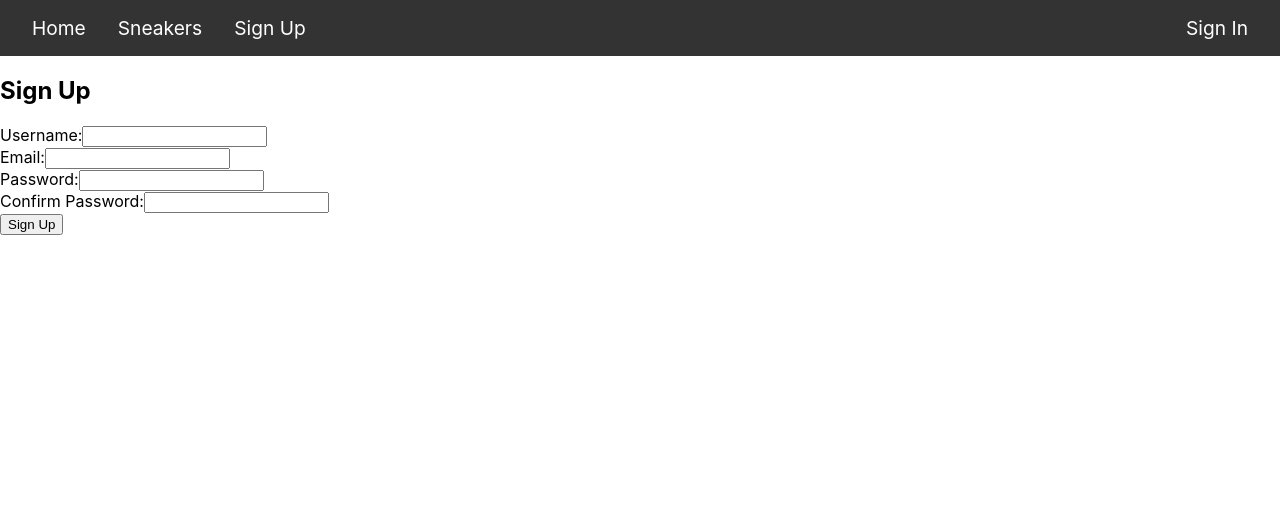
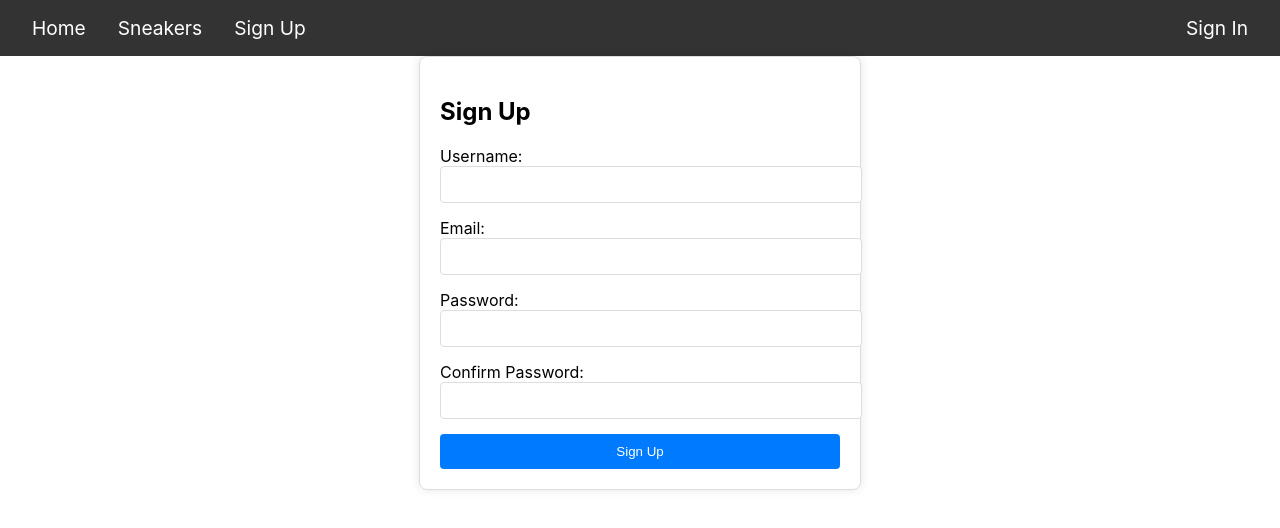
Before and after one commit to jakebroffman/phase-4-project, a React (Create React App) app in the folder client/: page /signup in a window 1280 px wide. Shown: the top 528 px of the page. Built offline with nearby package versions, Linux system fonts and the light colour scheme.

Commit message:
update css for sneakerpage and sneakerdetail component:

```diff
--- a/client/src/index.css
+++ b/client/src/index.css
@@ -66,16 +66,22 @@ code {
   display: flex;
   flex-wrap: wrap;
   gap: 20px;
+  justify-content: center;
 }
 
 .sneaker-card {
-  background-color: #fff;
+  text-align: center;
+  margin: 20px;
+  width: 300px;
+  height: 400px;
+  padding: 10px;
   border: 1px solid #ddd;
   border-radius: 8px;
-  padding: 15px;
   box-shadow: 0 0 10px rgba(0, 0, 0, 0.1);
-  transition: transform 0.3s ease-in-out;
-  text-align: center; /* Center text */
+  text-decoration: none;
+  color: #333;
+  display: block;
+  overflow: hidden;
 }
 
 .sneaker-card:hover {
@@ -96,8 +102,9 @@ code {
 }
 
 .sneaker-card img {
-  max-width: 75%;
+  max-width: 100%;
   height: auto;
+  max-height: 70%;
   border-radius: 4px;
 }
 
@@ -174,3 +181,64 @@ code {
   height: auto;
   border-radius: 4px;
 }
+
+.sign-up-form {
+  max-width: 400px;
+  margin: 0 auto;
+  padding: 20px;
+  border: 1px solid #ddd;
+  border-radius: 8px;
+  box-shadow: 0 0 10px rgba(0, 0, 0, 0.1);
+}
+
+.form-input {
+  width: 100%;
+  padding: 10px;
+  margin-bottom: 15px;
+  border: 1px solid #ddd;
+  border-radius: 4px;
+}
+
+.form-button {
+  width: 100%;
+  padding: 10px;
+  background-color: #007bff;
+  color: #fff;
+  border: none;
+  border-radius: 4px;
+  cursor: pointer;
+}
+
+.form-button:hover {
+  background-color: #0056b3;
+}
+
+.sneaker-detail {
+  text-align: center;
+  padding: 20px;
+}
+
+.reviews-heading {
+  font-size: 24px;
+  font-weight: bold;
+  text-decoration: underline;
+  margin-bottom: 20px;
+}
+
+.review-card {
+  margin: 0 auto;
+  max-width: 400px;
+  padding: 18px;
+  border: 1px solid #ddd;
+  border-radius: 8px;
+  box-shadow: 0 0 10px rgba(0, 0, 0, 0.1);
+}
+
+.review-card h4 {
+  font-size: 18px;
+  margin-bottom: 10px;
+}
+
+.review-card p {
+  margin-bottom: 10px;
+}
```
